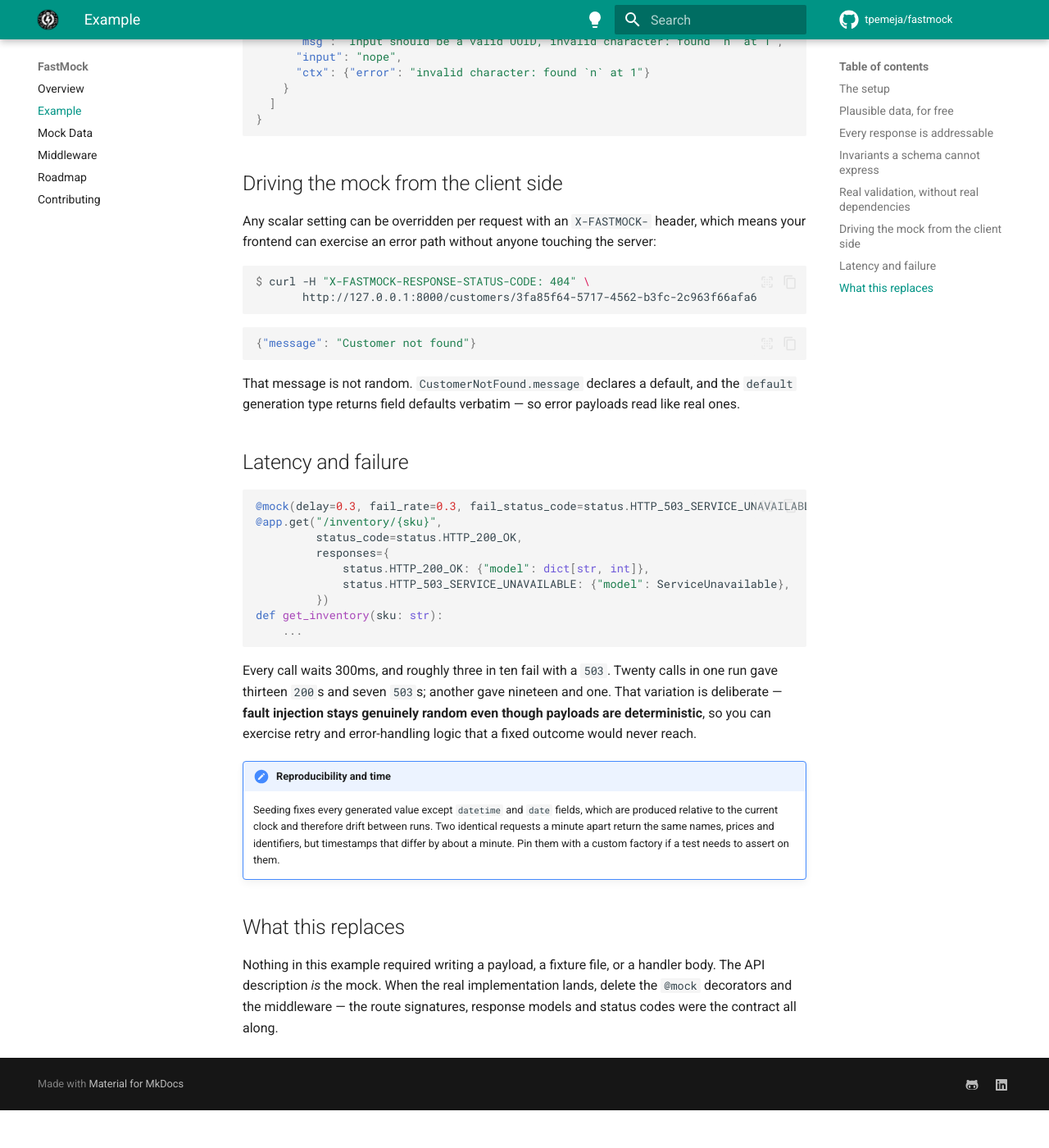
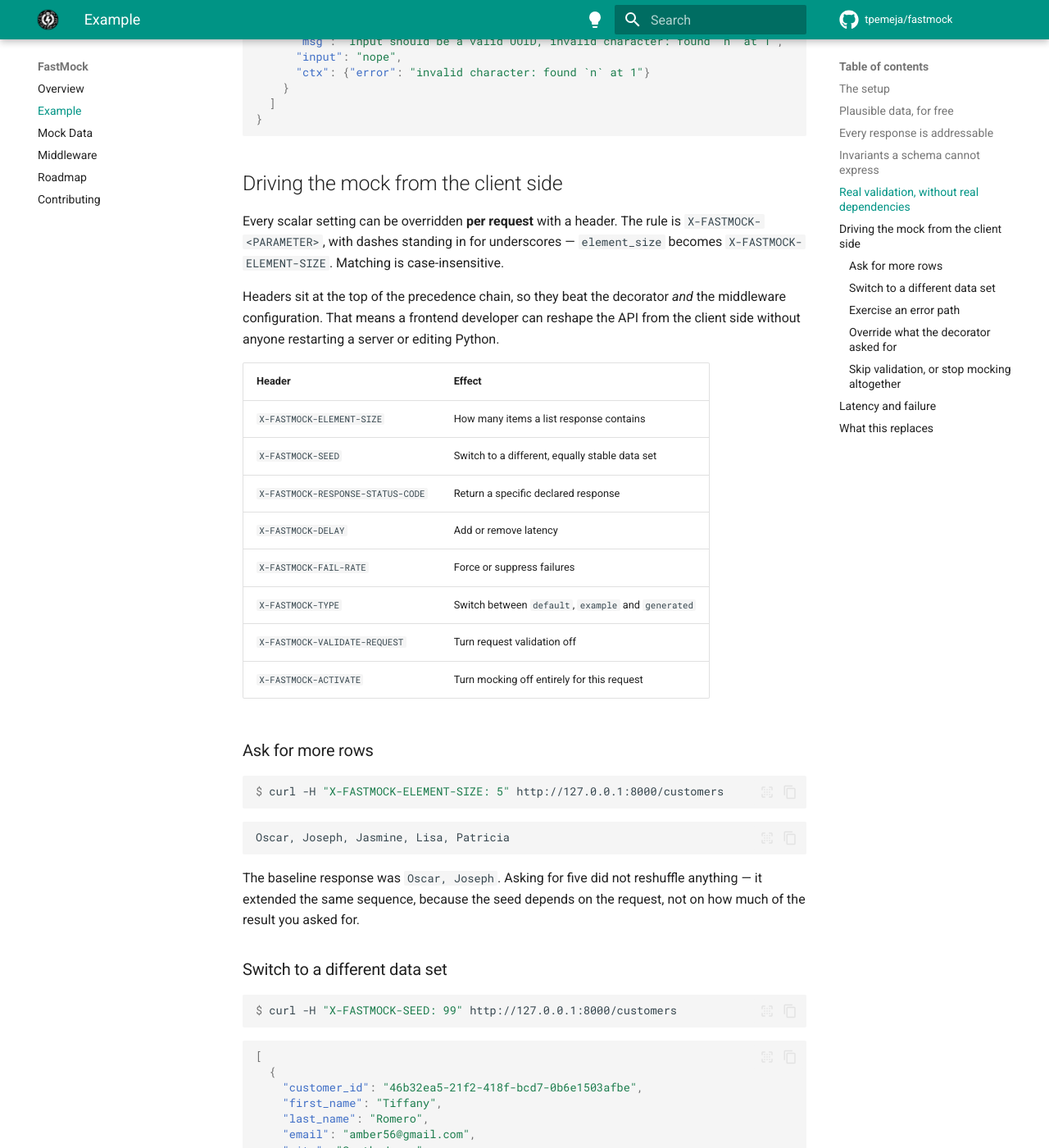
Before and after one commit to tpemeja/fastmock, an MkDocs documentation site: the page built from documentation/docs/example.md, in a window 1280 px wide and 1400 px high, scrolled down 4163 px. Shown: the whole window at 82% size. Built offline with MkDocs 1.6.1 and Material for MkDocs 9.7.7, drawn with Linux system fonts in a browser that asks for light colours; comment, search, counter and statistics services are not loaded; before the commit the page ends 5517 px from its top, so only the background shows below that; some of the changed text lies outside the part shown.

Commit message:
Show the header override chain in the example
The example page mentioned headers only in passing, with a single status
code override. Expand it into a full section: the X-FASTMOCK-<PARAMETER>
naming rule, a table of the useful headers, and worked examples for
element size, seed, status code, fault injection, validation and
deactivation.

Notes two behaviours worth knowing: raising element size extends the
existing sequence rather than reshuffling it, since the seed depends on
the request rather than the result size, and headers outrank the
decorator so a declared fail_rate can be forced to a certainty.

Tests assert the documented sequences and payloads.

````diff
--- a/documentation/docs/example.md
+++ b/documentation/docs/example.md
@@ -215,8 +215,71 @@ $ curl -X POST http://127.0.0.1:8000/orders \
 
 ## Driving the mock from the client side
 
-Any scalar setting can be overridden per request with an `X-FASTMOCK-` header, which means your
-frontend can exercise an error path without anyone touching the server:
+Every scalar setting can be overridden **per request** with a header. The rule is
+`X-FASTMOCK-<PARAMETER>`, with dashes standing in for underscores — `element_size` becomes
+`X-FASTMOCK-ELEMENT-SIZE`. Matching is case-insensitive.
+
+Headers sit at the top of the precedence chain, so they beat the decorator *and* the middleware
+configuration. That means a frontend developer can reshape the API from the client side without
+anyone restarting a server or editing Python.
+
+| Header | Effect |
+| --- | --- |
+| `X-FASTMOCK-ELEMENT-SIZE` | How many items a list response contains |
+| `X-FASTMOCK-SEED` | Switch to a different, equally stable data set |
+| `X-FASTMOCK-RESPONSE-STATUS-CODE` | Return a specific declared response |
+| `X-FASTMOCK-DELAY` | Add or remove latency |
+| `X-FASTMOCK-FAIL-RATE` | Force or suppress failures |
+| `X-FASTMOCK-TYPE` | Switch between `default`, `example` and `generated` |
+| `X-FASTMOCK-VALIDATE-REQUEST` | Turn request validation off |
+| `X-FASTMOCK-ACTIVATE` | Turn mocking off entirely for this request |
+
+### Ask for more rows
+
+```console
+$ curl -H "X-FASTMOCK-ELEMENT-SIZE: 5" http://127.0.0.1:8000/customers
+```
+
+```
+Oscar, Joseph, Jasmine, Lisa, Patricia
+```
+
+The baseline response was `Oscar, Joseph`. Asking for five did not reshuffle anything — it
+extended the same sequence, because the seed depends on the request, not on how much of the
+result you asked for.
+
+### Switch to a different data set
+
+```console
+$ curl -H "X-FASTMOCK-SEED: 99" http://127.0.0.1:8000/customers
+```
+
+```json
+[
+  {
+    "customer_id": "46b32ea5-21f2-418f-bcd7-0b6e1503afbe",
+    "first_name": "Tiffany",
+    "last_name": "Romero",
+    "email": "amber56@gmail.com",
+    "city": "South Jenny",
+    "country": "Djibouti"
+  },
+  {
+    "customer_id": "645cb376-e384-43cc-9744-a4928d75a69b",
+    "first_name": "Christina",
+    "last_name": "Mendoza",
+    "email": "bthomas@gmail.com",
+    "city": "Johnsonbury",
+    "country": "China"
+  }
+]
+```
+
+Different people, but just as stable: send that header again and Tiffany and Christina come back.
+This is how you keep several fixed data sets on hand — one per seed — without configuring any of
+them in advance.
+
+### Exercise an error path
 
 ```console
 $ curl -H "X-FASTMOCK-RESPONSE-STATUS-CODE: 404" \
@@ -229,6 +292,46 @@ $ curl -H "X-FASTMOCK-RESPONSE-STATUS-CODE: 404" \
 
 That message is not random. `CustomerNotFound.message` declares a default, and the `default`
 generation type returns field defaults verbatim — so error payloads read like real ones.
+
+### Override what the decorator asked for
+
+`/inventory/{sku}` is decorated with `delay=0.3, fail_rate=0.3`. Headers outrank that, so you can
+force the failure you want to test instead of retrying until chance delivers it:
+
+```console
+$ curl -H "X-FASTMOCK-FAIL-RATE: 1" -H "X-FASTMOCK-DELAY: 0" \
+       http://127.0.0.1:8000/inventory/ABC-1234
+```
+
+```json
+{"message": "Inventory service unavailable"}
+```
+
+Returned as `503`, instantly — the declared 300ms wait drops to under a millisecond. The same
+works in reverse: `X-FASTMOCK-FAIL-RATE: 0` gives you a reliable endpoint while you work on
+something else.
+
+### Skip validation, or stop mocking altogether
+
+`X-FASTMOCK-VALIDATE-REQUEST: false` accepts a body that would otherwise be rejected, which is
+useful while a client is still being written:
+
+```console
+$ curl -X POST -H "X-FASTMOCK-VALIDATE-REQUEST: false" \
+       -H 'content-type: application/json' \
+       -d '{"customer_id": "nope", "line_items": []}' \
+       http://127.0.0.1:8000/orders
+```
+
+Returns `201` with a generated order rather than the `422` shown earlier.
+
+`X-FASTMOCK-ACTIVATE: false` goes further and takes fastmock out of the way entirely, so the
+request reaches your real handler. On this example that returns `[]`, since `list_customers` has
+an empty body — which is a quick way to check which endpoints are genuinely implemented yet.
+
+!!! note "One parameter has no header"
+    `factory` is a callable, and a header can only carry text. It is the single setting that must
+    be applied through the decorator or the middleware.
 
 ## Latency and failure
 
````
Also changed, not shown: 1 other file.
